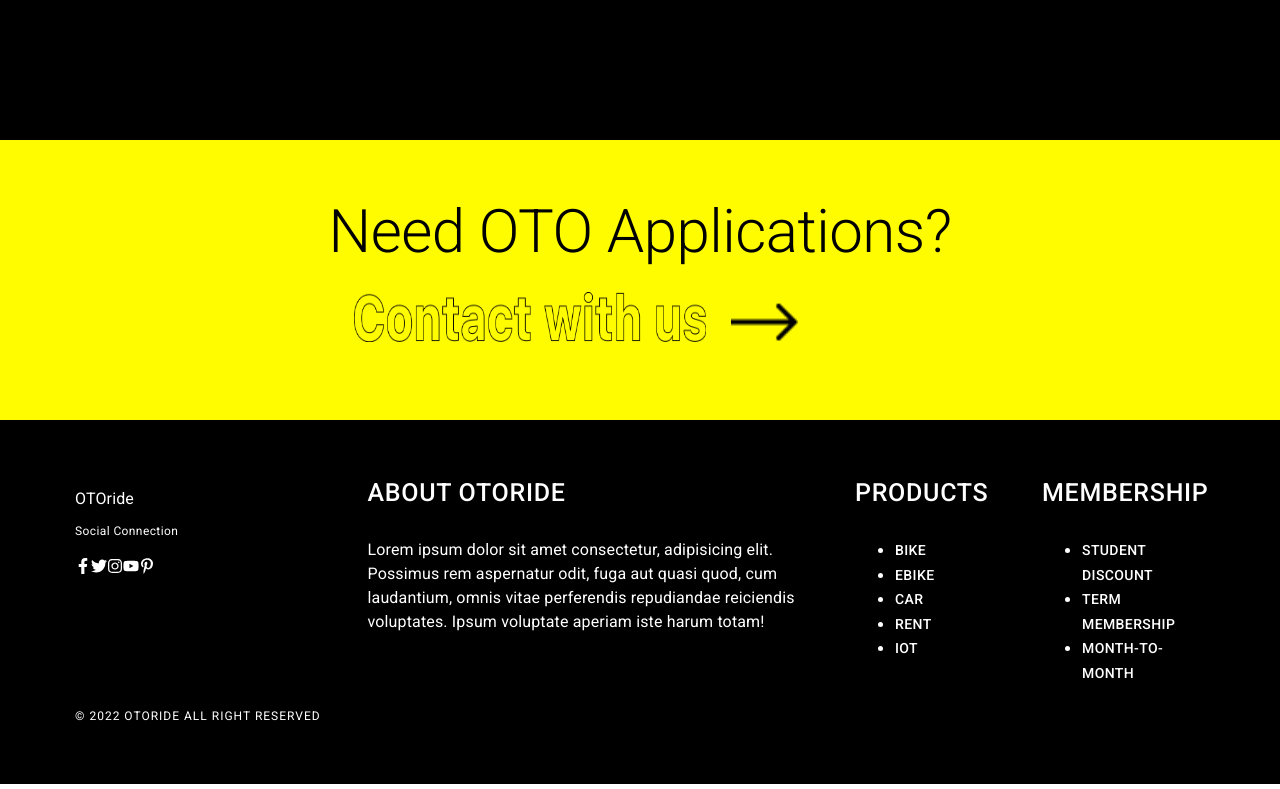
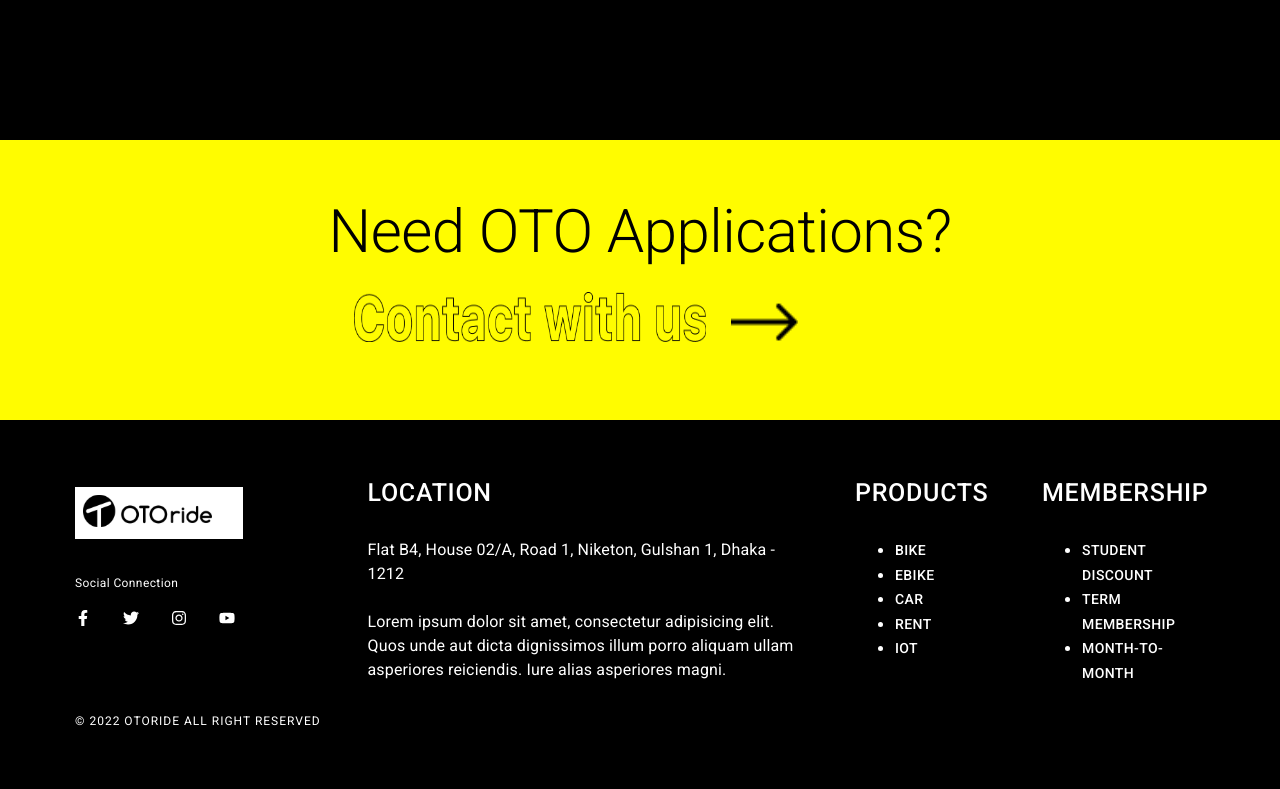
Before and after one commit to Rakibul-Hasan-max/Otoride, a React (Create React App) app: page / in a window 1280 px wide. Shown: the part 5787-6576 px from the top of the page. Built offline with nearby package versions, Linux system fonts and the light colour scheme; a web font is replaced by a local one.

Commit message:
footer done

```diff
--- a/src/Pages/Home/Footer.jsx
+++ b/src/Pages/Home/Footer.jsx
@@ -1,7 +1,8 @@
 import { Button, Container, Grid, Typography } from '@mui/material';
 import { Box } from '@mui/system';
 import React from 'react';
-import { FaFacebookF, FaTwitter, FaInstagram, FaYoutube, FaPinterestP } from 'react-icons/fa';
+import { FaFacebookF, FaTwitter, FaInstagram, FaYoutube } from 'react-icons/fa';
+import logo from '../../Images/logo.svg';
 
 const Footer = () => {
     return (
@@ -11,11 +12,11 @@ const Footer = () => {
                     <Grid item xs={12} md={3}>
                         <Box>
                             <Box sx={{ my: 2 }}>
-                                <Typography sx={{ my: 1 }}>
-                                    OTOride
-                                </Typography>
+                                <Box sx={{ p: 1, mb: 4, backgroundColor: 'white', width: '60%' }}>
+                                    <img src={logo} />
+                                </Box>
                                 <Typography variant='caption'>Social Connection</Typography>
-                                <Box sx={{ display: 'flex', mt: 2 }}>
+                                <Box sx={{ display: 'flex', mt: 2, gap: 4 }}>
                                     <Box className="footer-icon">
                                         <FaFacebookF />
                                     </Box>
@@ -28,19 +29,17 @@ const Footer = () => {
                                     <Box className="footer-icon">
                                         <FaYoutube />
                                     </Box>
-                                    <Box className="footer-icon">
-                                        <FaPinterestP />
-                                    </Box>
                                 </Box>
                             </Box>
                         </Box>
                     </Grid>
                     <Grid item xs={12} md={5}>
                         <Typography variant='button' sx={{ fontSize: 25 }}>
-                            About OTOride
+                            Location
                         </Typography>
                         <Typography sx={{ my: 3 }}>
-                            Lorem ipsum dolor sit amet consectetur, adipisicing elit. Possimus rem aspernatur odit, fuga aut quasi quod, cum laudantium, omnis vitae perferendis repudiandae reiciendis voluptates. Ipsum voluptate aperiam iste harum totam!
+                            Flat B4, House 02/A, Road 1, Niketon, Gulshan 1, Dhaka - 1212 <br /> <br />
+                            Lorem ipsum dolor sit amet, consectetur adipisicing elit. Quos unde aut dicta dignissimos illum porro aliquam ullam asperiores reiciendis. Iure alias asperiores magni.
                         </Typography>
                     </Grid>
                     <Grid item xs={12} md={4}>
```
